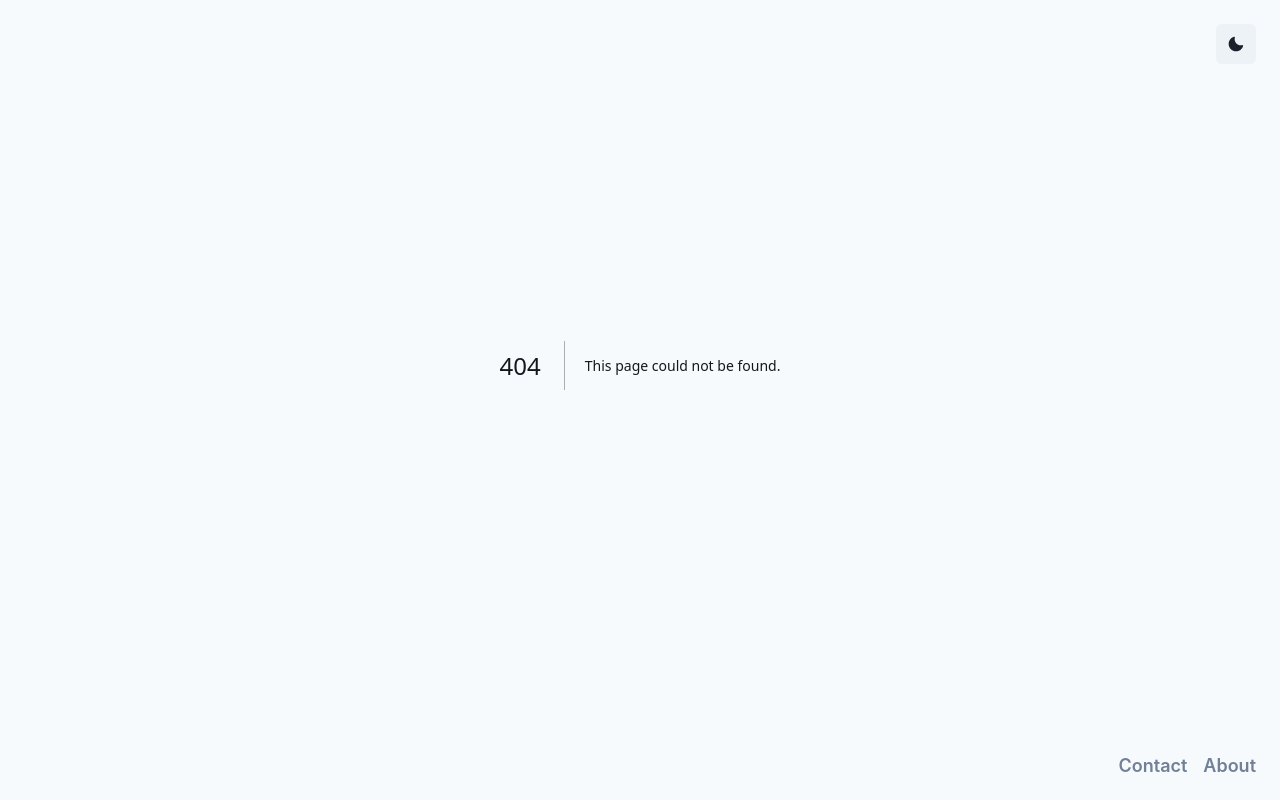
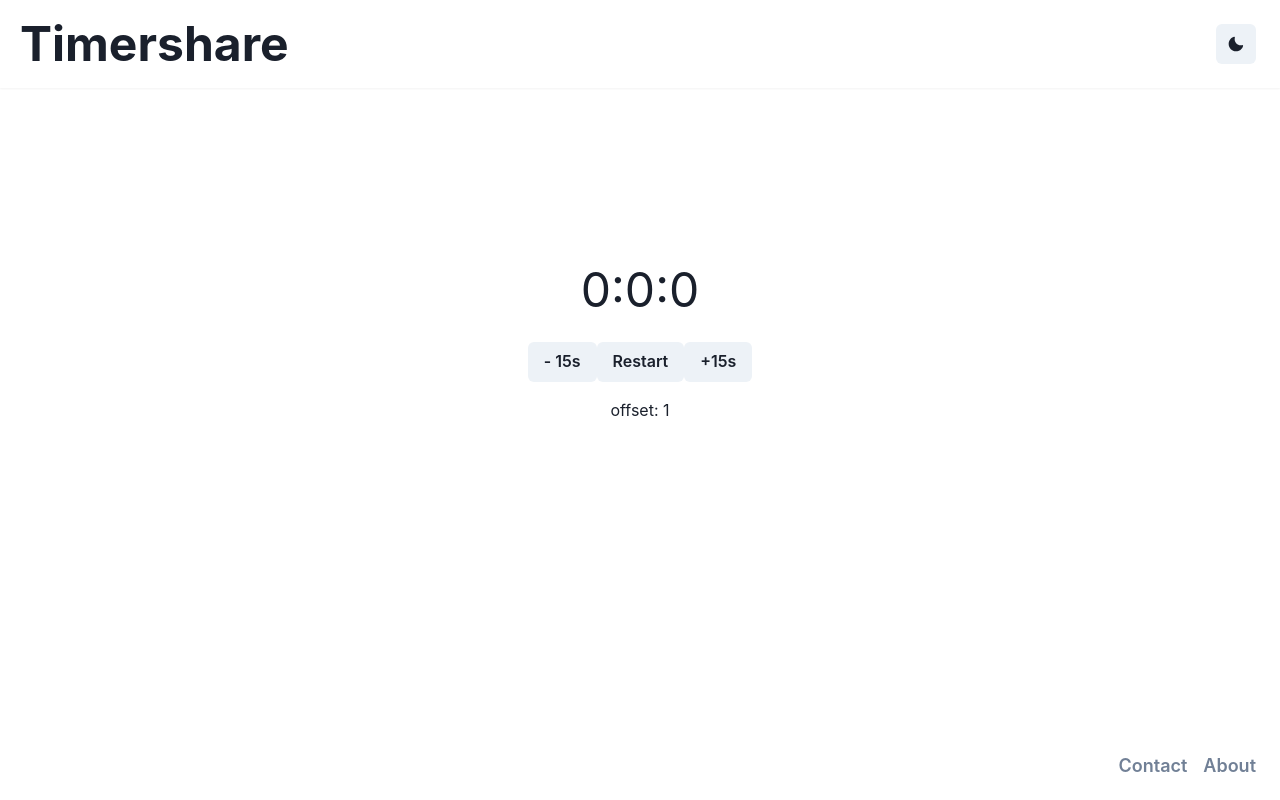
Before and after one commit to xaskii/timershare, a Next.js app: page /timer/1 in a window 1280 px wide. Before the commit this address had no page. Built offline with nearby package versions, Linux system fonts and the light colour scheme.

Commit message:
changed layout stuff

```diff
--- a/src/components/AboutSection.tsx
+++ b/src/components/AboutSection.tsx
@@ -1,7 +1,7 @@
 import { Heading, Box, Text, Container } from '@chakra-ui/react'
 
 export const AboutSection = () => (
-  <Container p={0} alignItems='center' textAlign='center'>
+  <Container p={0} mb={2} alignItems='center' textAlign='center'>
     <Text fontSize='5xl'>Create a timer to share with your friends!</Text>
   </Container>
 )
--- a/src/components/Layout.tsx
+++ b/src/components/Layout.tsx
@@ -1,7 +1,7 @@
 import React from 'react'
 import { Flex, ButtonGroup, Button } from '@chakra-ui/react'
-import { Container } from './Container'
 import { DarkModeSwitch } from './DarkModeSwitch'
+import { NavBar } from './Navbar'
 
 interface LayoutProps {
   children: React.ReactNode
@@ -9,7 +9,14 @@ interface LayoutProps {
 
 export const Layout: React.FC<LayoutProps> = ({ children }) => {
   return (
-    <Container w='full' h='100vh'>
+    <Flex
+      // bg='gray.50'
+      direction='column'
+      w='full'
+      h='100vh'
+      justifyContent='flex-start'
+    >
+      <NavBar />
       {children}
       <Flex w='full' p={6} justifyContent='flex-end' justifySelf='flex-end'>
         <ButtonGroup gap={2} variant='link' size='lg'>
@@ -18,6 +25,6 @@ export const Layout: React.FC<LayoutProps> = ({ children }) => {
         </ButtonGroup>
       </Flex>
       <DarkModeSwitch />
-    </Container>
+    </Flex>
   )
 }
--- a/src/components/Navbar.tsx
+++ b/src/components/Navbar.tsx
@@ -1,3 +1,4 @@
+import NextLink from 'next/link'
 import {
   Box,
   HStack,
@@ -5,14 +6,18 @@ import {
   Container,
   ButtonGroup,
   Heading,
+  Flex,
+  Link,
 } from '@chakra-ui/react'
 
 export const NavBar = () => (
   // TODO: add border/drop-shadow to surrounding container
-  <Box as='nav' outline='xs' w='full'>
-    <Container m={6} w='full' p={0}>
+  <Box shadow='sm' w='full'>
+    <Container m={5} w='full' p={0}>
       <HStack w='full' alignItems='flex-start'>
-        <Heading size='2xl'>Timershare</Heading>
+        <Heading size='2xl'>
+          <Link href='/'>Timershare</Link>
+        </Heading>
       </HStack>
     </Container>
   </Box>
--- a/src/components/Timer.tsx
+++ b/src/components/Timer.tsx
@@ -1,6 +1,6 @@
 import React, { useEffect, useState } from 'react'
 import { useTimer } from 'react-timer-hook'
-import { Text, Button, createLocalStorageManager } from '@chakra-ui/react'
+import { Text, Button, Flex } from '@chakra-ui/react'
 
 interface TimerProps {
   offset: number
@@ -29,7 +29,12 @@ export const Timer: React.FC<TimerProps> = ({ offset }) => {
 
   return (
     <>
-      <Text fontSize='5xl'>{seconds} seconds left...</Text>
+      <Text fontSize='5xl'>
+        {/* TODO: padding with leading zeros, probably just make helper function */}
+        {hours}:{minutes}:{seconds}
+      </Text>
+      <Flex>
+        <Button>- 15s</Button>
         <Button
           onClick={() => {
             const time = new Date()
@@ -39,6 +44,8 @@ export const Timer: React.FC<TimerProps> = ({ offset }) => {
         >
           Restart
         </Button>
+        <Button>+15s</Button>
+      </Flex>
     </>
   )
 }
--- a/src/pages/index.tsx
+++ b/src/pages/index.tsx
@@ -4,6 +4,7 @@ import {
   Button,
   VStack,
   ButtonGroup,
+  Container,
 } from '@chakra-ui/react'
 import { CheckCircleIcon, LinkIcon } from '@chakra-ui/icons'
 import { Hero } from '../components/Hero'
@@ -18,8 +19,7 @@ import { TimerCreation } from '../components/TimerCreation'
 // refactored layout into Layout.tsx then imported into _app
 // not sure if this decision better or worse when the layouts are simple
 const Index = () => (
-  <>
-    <NavBar />
+  <Container p={0} h='full' maxW='container.xl'>
     <VStack
       spacing={4}
       p={4}
@@ -31,7 +31,7 @@ const Index = () => (
     >
       <TimerCreation />
     </VStack>
-  </>
+  </Container>
 )
 
 export default Index
--- /dev/null
+++ b/src/pages/timer/[offset].tsx
@@ -0,0 +1,31 @@
+import React, { useEffect } from 'react'
+import { useRouter } from 'next/router'
+import { VStack, Text } from '@chakra-ui/react'
+import { Timer } from '../../components/Timer'
+
+interface TimerPageProps {}
+
+const TimerPage: React.FC<TimerPageProps> = ({}) => {
+  const router = useRouter()
+  useEffect(() => {
+    if (!router.isReady) return
+  })
+  return (
+    <>
+      <VStack
+        spacing={4}
+        p={4}
+        pb={40}
+        h='full'
+        w='full'
+        alignItems='center'
+        justifyContent='center'
+      >
+        <Timer offset={Number(router.query.offset)} />
+        <Text>offset: {router.query.offset} </Text>
+      </VStack>
+    </>
+  )
+}
+
+export default TimerPage
```
Lines whose indentation alone changed are shown as unchanged.
